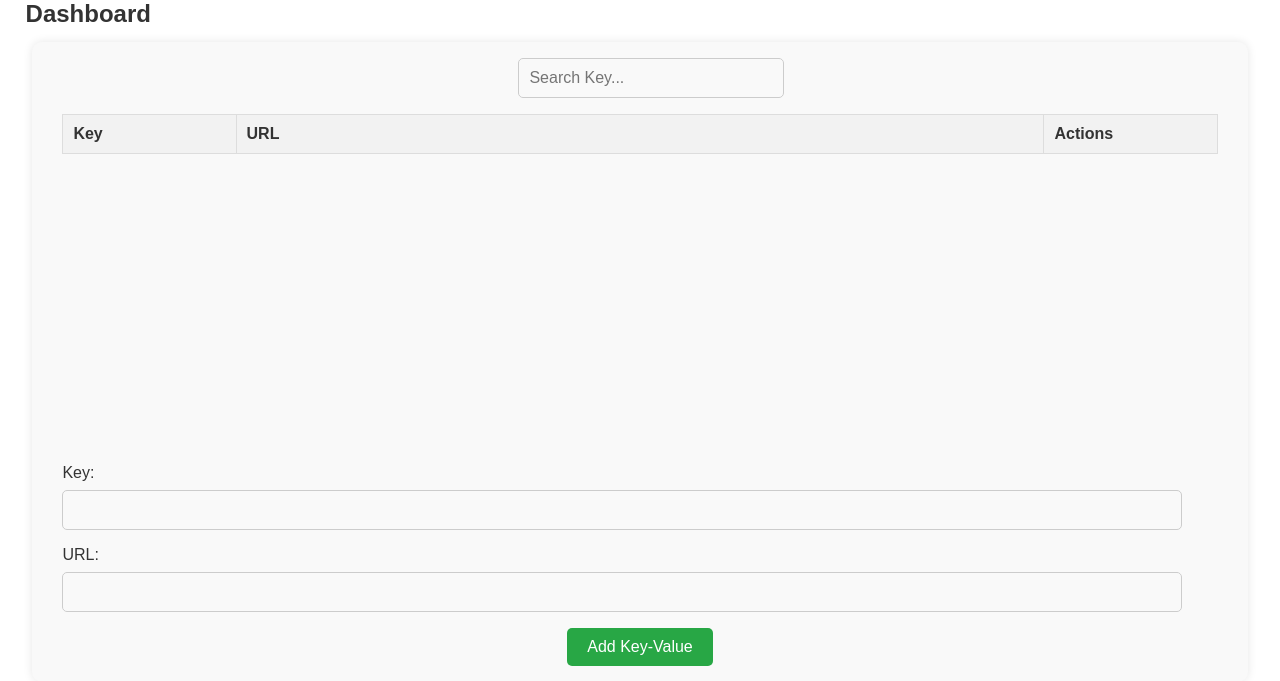
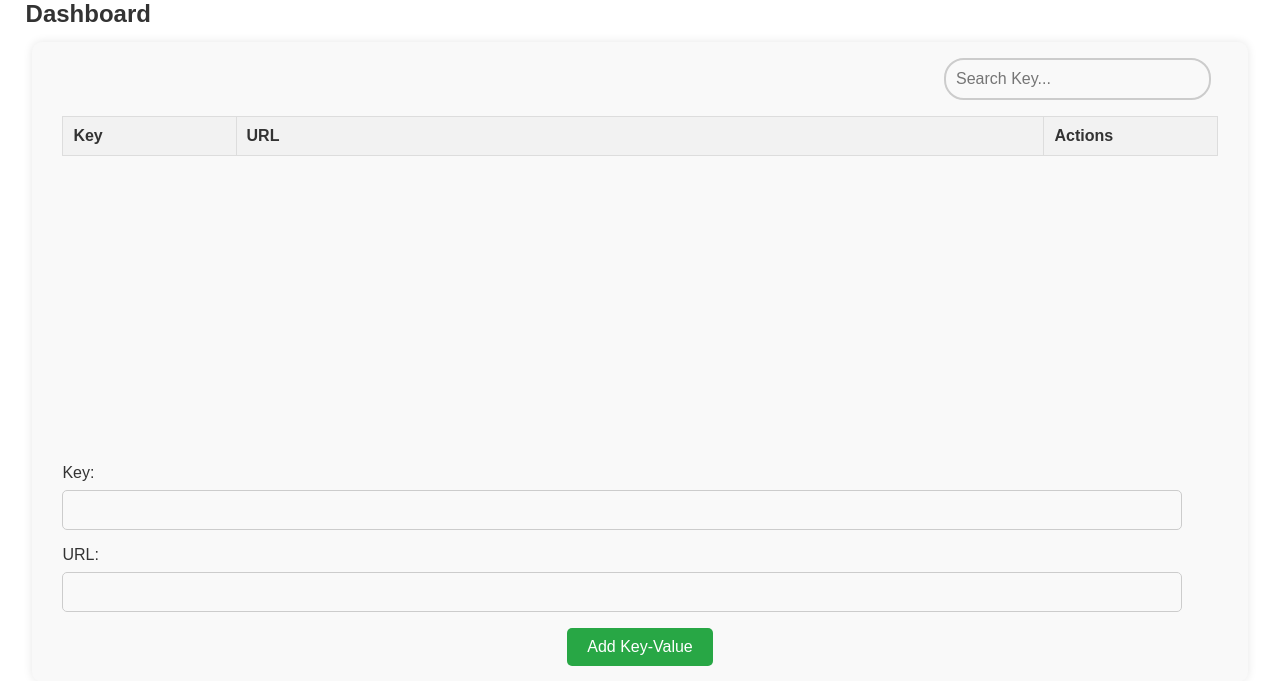
Before and after one commit to akhileshSRE/NavEase-app, a Flask app: page /dashboard in a window 1280 px wide. Shown: the part 86-767 px from the top of the page. Run offline with Flask 2, Linux system fonts and the light colour scheme; the visitor is signed in with stand-in values (Sample User, id 1); data comes from the database, SQL or seed files in the repository; data that the repository does not hold is empty; some libraries are stand-ins or nearby versions.

Commit message:
updated css for search and moved right

```diff
--- a/static/css/dashboard.css
+++ b/static/css/dashboard.css
@@ -264,13 +264,15 @@ header h1 {
 .search-container {
     width: 20%;
     margin-top: 1rem;
+    margin-left: auto;
+    margin-right: 5%;
 }
 
 #search-input {
     width: 100%;
     padding: 10px;
-    border: 1px solid #ccc;
-    border-radius: 5px;
+    border: 2px solid #ccc;
+    border-radius: 20px;
     font-size: 16px;
     background: #f9f9f9;
 }
```
